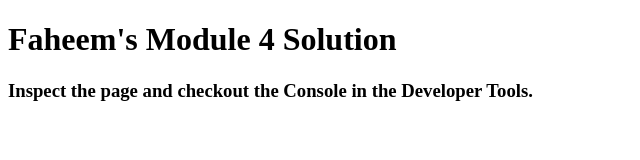
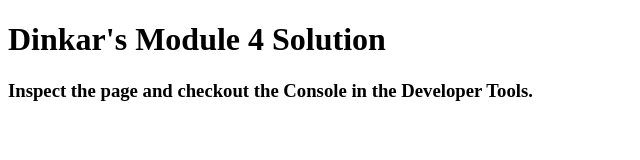
Before and after one commit to dinkar9708/dinkar9708.github.io, a plain HTML site: page Module4/index.html in a window 1280 px wide. Shown: the whole page, without its empty margins (0-640 px from the left). Drawn offline with Linux system fonts and the light colour scheme.

Commit message:
Update index.html

```diff
--- a/Module4/index.html
+++ b/Module4/index.html
@@ -11,7 +11,7 @@
   <script src="script.js"></script>
 </head>
 <body>
-  <h1>Faheem's Module 4 Solution</h1>
+  <h1>Dinkar's Module 4 Solution</h1>
   <h3>Inspect the page and checkout the Console in the Developer Tools.</h3>
 </body>
 </html>
```
